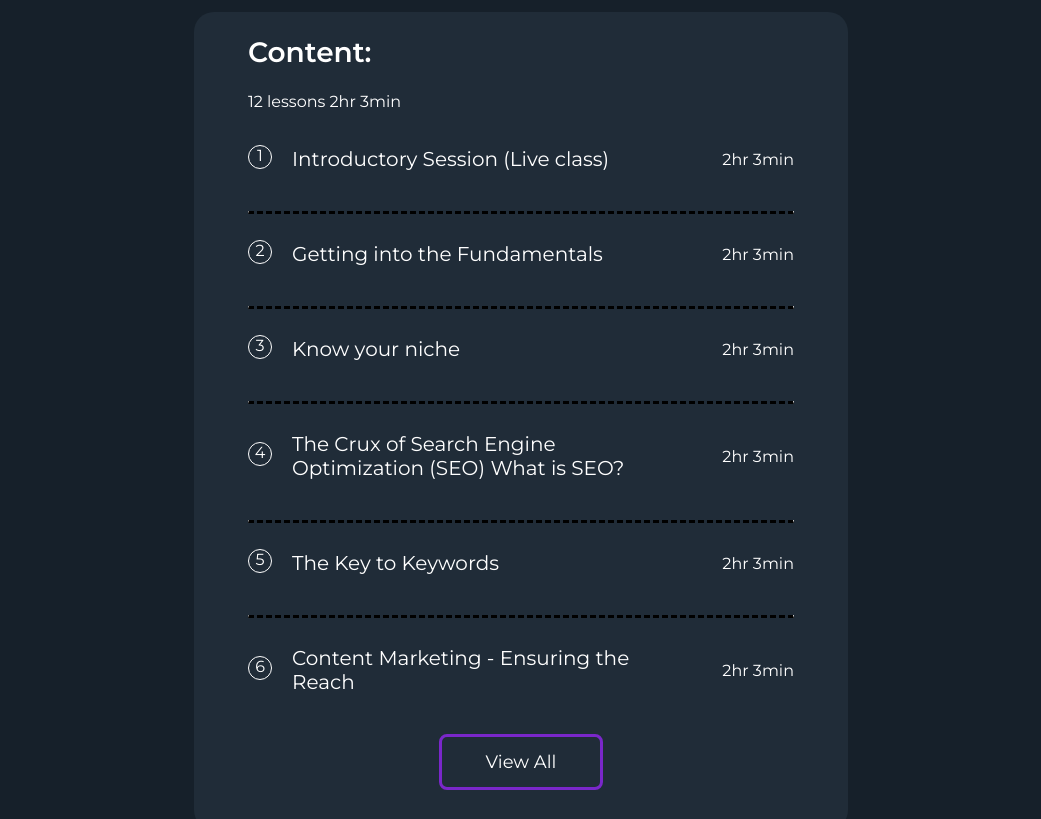
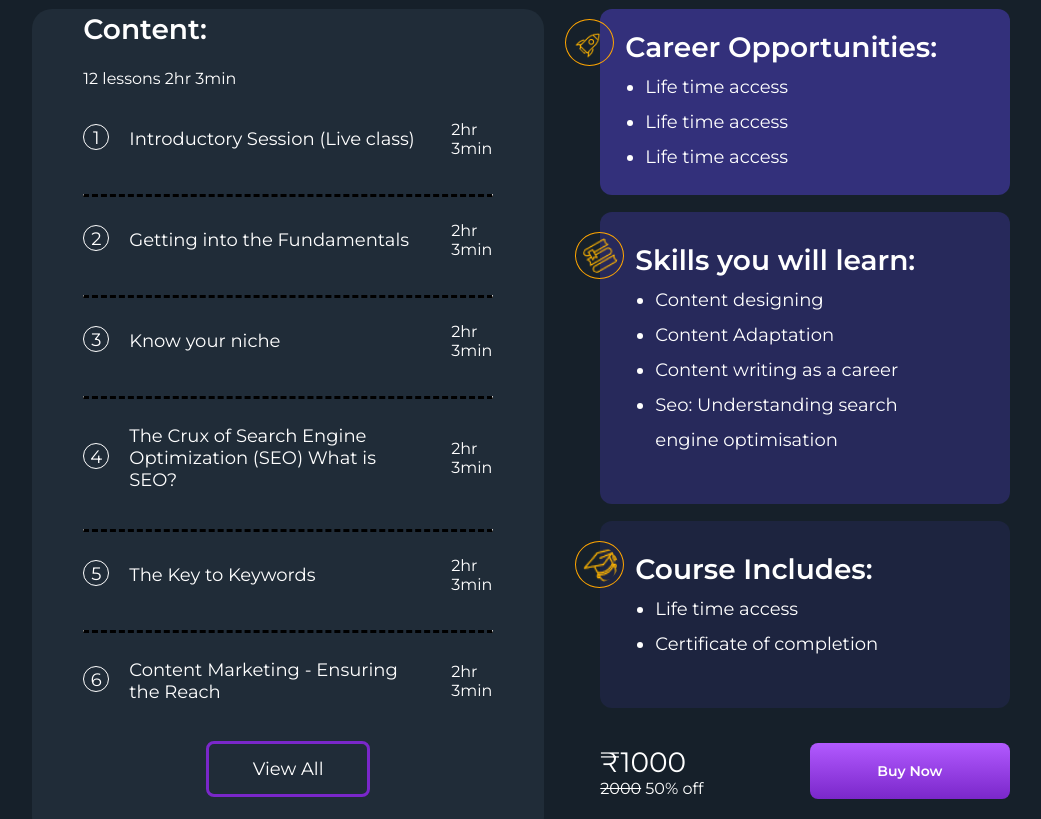
Before and after one commit to SANDLINI/assignment, a React (Vite) app: page / in a window 1280 px wide. Shown: the part 760-1579 px from the top of the page, without its empty margins (119-1160 px from the left). Built offline with nearby package versions, Linux system fonts and the light colour scheme.

Commit message:
Final commit

```diff
--- a/src/components/LowerSection/LowerSection.module.css
+++ b/src/components/LowerSection/LowerSection.module.css
@@ -4,7 +4,7 @@
   gap: 30px;
   justify-content: space-between;
   align-items: start;
-  margin: 73px 10%;
+  margin: 70px 10%;
 }
 
 .content_Box {
@@ -71,13 +71,7 @@
 
 .feature_Box {
   max-width: 520px;
-  margin: auto;
-}
-
-@media only screen and (min-width: 750px) and (max-width: 1480px) {
-  .feature_Box {
-    margin-top: 70px;
-  }
+  margin: -10px auto;
 }
 
 ul {
@@ -169,11 +163,61 @@ li {
   font-size: 14px;
 }
 
+@media only screen and (max-width: 1500px) and (min-width: 1050px) {
+  .lowerSection {
+    gap: 10px;
+    margin-bottom: 70px;
+  }
+
+  .content_Box {
+    width: 50%;
+  }
+
+  .content {
+    width: 80%;
+    margin-top: -20px;
+  }
+
+  .time_table {
+    width: 100%;
+  }
+
+  .sNo {
+    width: 20px;
+    height: 20px;
+    padding: 2px;
+    margin-right: 4xp;
+    border-radius: 50%;
+  }
+
+  .inner_table {
+    width: 150%;
+    font-size: 18px;
+  }
+
+  .agenda {
+    font-size: 18px;
+    width: 80%;
+  }
+
+  .feature_Box {
+    margin-top: -10px;
+    width: 40%;
+  }
+
+  .price_container {
+    justify-content: space-between;
+  }
+
+  .buyNowBtn {
+    width: 200px;
+  }
+}
+
 @media screen and (max-width: 870px) and (min-width: 280px) {
   .lowerSection {
     width: 100%;
-    margin: 0 auto;
-    overflow: hidden;
+    margin: auto;
   }
 
   .content_Box {
@@ -196,9 +240,7 @@ li {
     height: 20px;
     padding: 4px;
   }
-}
 
-@media screen and (max-width: 600px) and (min-width: 280px) {
   .feature_Box {
     width: 80%;
   }
@@ -231,7 +273,27 @@ li {
   }
 
   .buyNowBtn {
-    width: 150px;
+    width: 270px;
+    height: 56px;
     overflow: hidden;
   }
 }
+
+@media screen and (min-width : 550px) and (max-width: 869px) {
+  .buyNowBtn {
+    width: 250px;
+  }
+}
+
+@media screen and (max-width: 549px) and (min-width: 400px) {
+  .buyNowBtn {
+    width: 170px;
+  }
+}
+
+
+@media screen and (max-width: 399px) {
+  .buyNowBtn {
+    width: 130px;
+  }
+}
```
